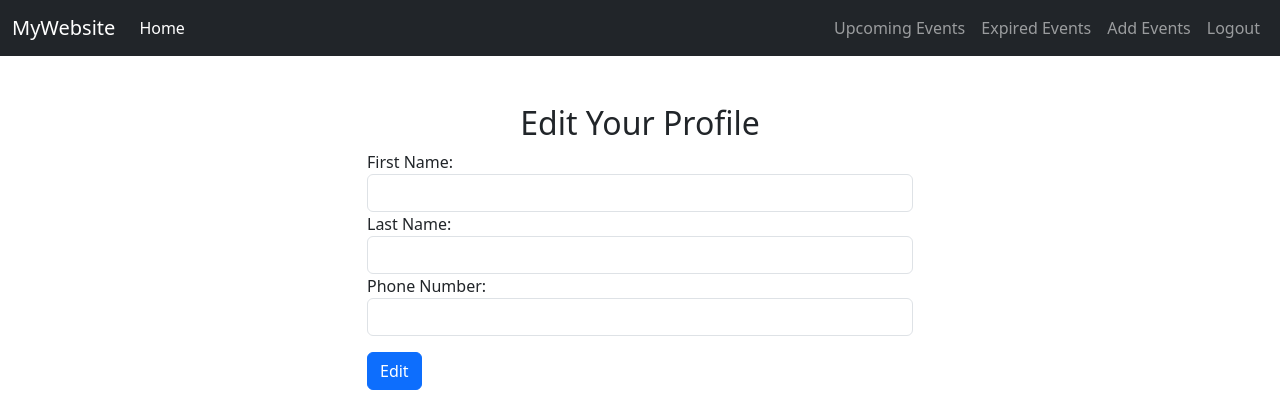
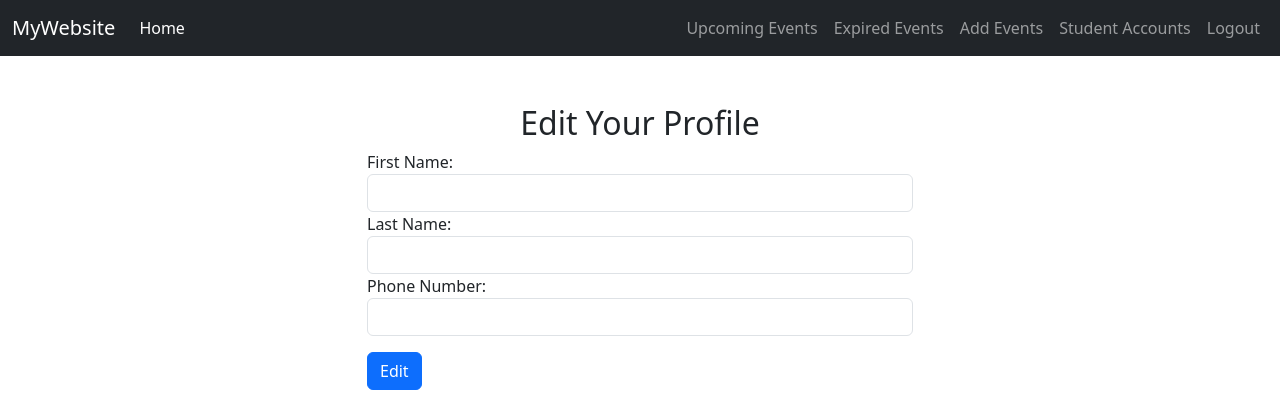
Before and after one commit to Dheeraj-Patidar/event-management, a Django app: page /student_profile/ in a window 1280 px wide. Shown: the top 420 px of the page. Run offline with Django 5.2, Linux system fonts and the light colour scheme; a user stored in the database is signed in; some libraries are stand-ins or nearby versions.

Commit message:
added functionality for student account activation and deactivation by admin

```diff
--- a/core/forms.py
+++ b/core/forms.py
@@ -1,6 +1,6 @@
 from django import forms
 from django.core.validators import RegexValidator
-
+from django.utils.timezone import now
 from .models import Event, User, RegisteredStudent
 
 
@@ -82,7 +82,8 @@ class StudentEditForm(forms.ModelForm):
 
 class AddEventForm(forms.ModelForm):
     event_name = forms.CharField(
-        widget=forms.TextInput(attrs={"class": "form-control"})
+        widget=forms.TextInput(attrs={"class": "form-control"}),
+
     )
     description = forms.CharField(
         widget=forms.TextInput(attrs={"class": "form-control"})
@@ -94,9 +95,16 @@ class AddEventForm(forms.ModelForm):
     )
     location = forms.CharField(widget=forms.TextInput(attrs={"class": "form-control"}))
 
+    def clean_date(self):
+        date = self.cleaned_data.get("date")
+        if date and date < now():
+            raise forms.ValidationError("The event date must be in the future!")
+        return date
+
     class Meta:
         model = Event
         fields = ["event_name", "description", "date", "location"]
+
 
 
 class RegisterStudentForm(forms.ModelForm):
--- a/core/models.py
+++ b/core/models.py
@@ -41,6 +41,7 @@ class Event(models.Model):
         if self.date:
             self.expired = self.date < now()
         super().save(*args, **kwargs)
+
     def __str__(self):
         return self.event_name
 
--- a/core/templates/base.html
+++ b/core/templates/base.html
@@ -52,11 +52,15 @@
                     <li class="nav-item">
                         <a class="nav-link" href="{% url 'events' %}">Upcoming Events</a>
                     </li>
+
                     <li class="nav-item">
                         <a class="nav-link" href="{% url 'expired_events' %}">Expired Events</a>
                     </li>
                     <li class="nav-item">
                         <a class="nav-link" href="{% url 'add_event' %}"> Add Events</a>
+                    </li>
+                    <li class="nav-item">
+                        <a class="nav-link" href="{% url 'student_accounts' %}">Student Accounts</a>
                     </li>
                     {%endif%}
                     {%if request.user.is_authenticated%}
--- a/core/templates/expired_events.html
+++ b/core/templates/expired_events.html
@@ -18,7 +18,7 @@
           </div>
         </div>
       {% empty %}
-        <p class="text-center">No upcoming events.</p>
+        <p class="text-center">No Expired events.</p>
       {% endfor %}
     </div>
   </div>
--- a/core/urls.py
+++ b/core/urls.py
@@ -14,7 +14,9 @@ from .views import (
     EventRegisterView,
     MyEventView,
     EventView,
-    ExpiredEventView
+    ExpiredEventView,
+    StudentAccountsView,
+    ActivateStudentView
 )
 
 urlpatterns = [
@@ -31,6 +33,8 @@ urlpatterns = [
     path("events", EventView.as_view(), name="events"),
     path("expired_events", ExpiredEventView.as_view(), name="expired_events"),
     path("my_events", MyEventView.as_view(), name="my_events"),
+    path("student_accounts", StudentAccountsView.as_view(), name="student_accounts"),
+    path("activate_student/<int:pk>", ActivateStudentView.as_view(), name="activate_student"),
     path(
         "password_reset/",
         auth_views.PasswordResetView.as_view(template_name="password_reset.html"),
--- a/core/views.py
+++ b/core/views.py
@@ -162,7 +162,7 @@ class AddEventView(CreateView):
 
 
 class EventRegisterView(CreateView):
-    """event registeretion view"""
+    """event registeretion view for student """
     model = RegisteredStudent
     form_class = RegisterStudentForm
     template_name = "event_registration.html"
@@ -218,3 +218,27 @@ class ExpiredEventView(ListView):
     def get_queryset(self):
         """Return only Expired events"""
         return Event.objects.filter(expired=True).order_by("date")
+
+
+class StudentAccountsView(ListView):
+    model = User
+    template_name = "student_accounts.html"
+    # success_url = reverse_lazy("student_accounts")
+    context_object_name = "students"
+
+    def get_queryset(self):
+        return User.objects.filter(role='student')
+
+
+class ActivateStudentView(View):
+    def post(self, request, pk):
+        student = User.objects.get(pk=pk)
+        is_active = request.POST.get("is_active") == "1"
+        student.is_active = is_active
+        student.save()
+
+        # Optional: Show a message
+        status = "activated" if is_active else "deactivated"
+        messages.success(request, f"{student.username} has been {status}.")
+
+        return redirect(reverse_lazy("student_accounts"))
```
Also changed, not shown: core/templates/student_accounts.html (added, +53 -0 lines), db.sqlite3.
